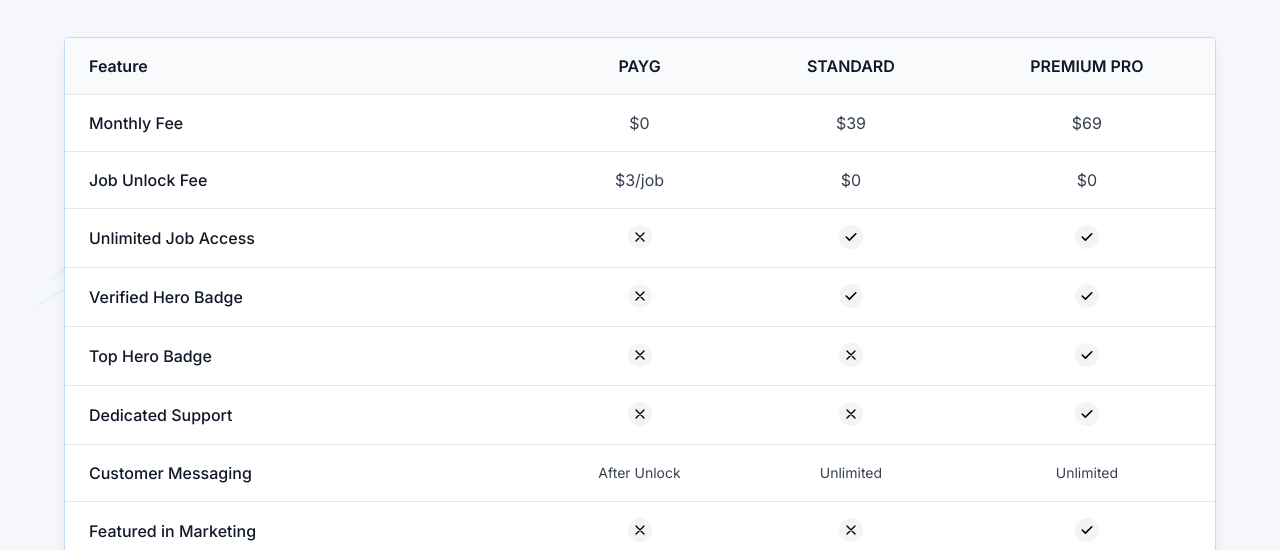
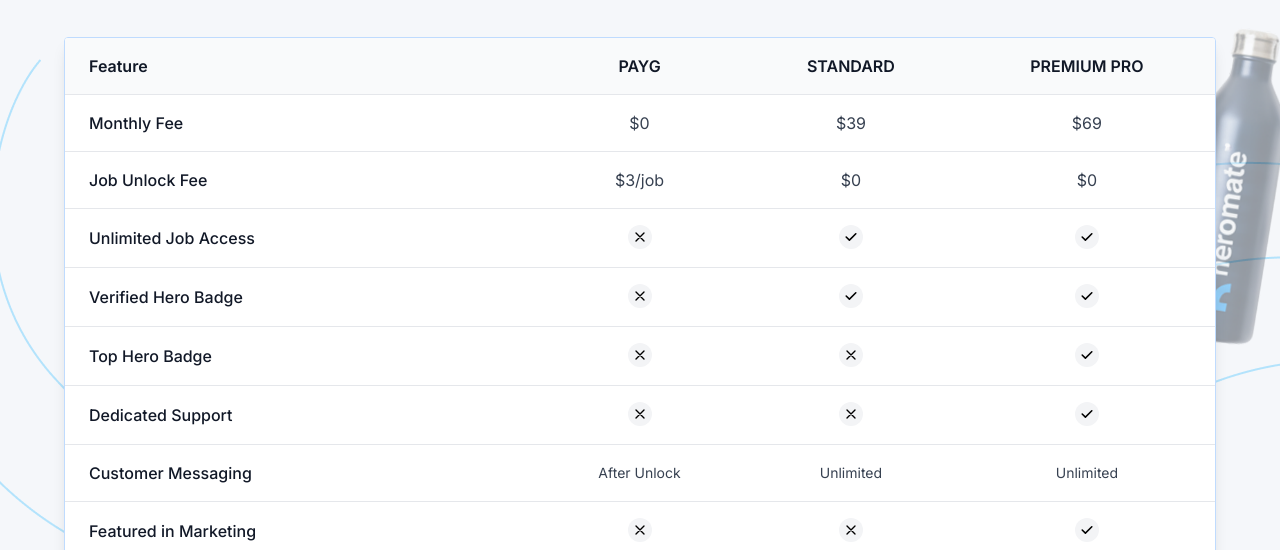
Before and after one commit to YounusMahr/hero-mate, a plain HTML site: page pages/pricing.html in a window 1280 px wide. Shown: the part 2050-2600 px from the top of the page. Drawn offline with nearby package versions, Linux system fonts and the light colour scheme.

Commit message:
updated-all

```diff
--- a/pages/pricing.html
+++ b/pages/pricing.html
@@ -608,16 +608,15 @@
 
   <section id="comparison" class="relative py-12 md:py-16 md:px-10 lg:py-20 bg-[#F5F7FA] overflow-hidden" aria-label="Heromate Plan Comparison">
     <!-- Background decorative SVGs -->
-    <div class="absolute inset-0 pointer-events-none" aria-hidden="true">
+
       <!-- Left curved waves -->
-      <svg class="absolute left-0 top-1/4 w-64 h-64 text-blue-100 opacity-40" viewBox="0 0 200 200" fill="none">
-        <path d="M50,100 Q100,50 150,100 T250,100" stroke="currentColor" stroke-width="2" fill="none"/>
-        <path d="M40,120 Q100,70 160,120 T260,120" stroke="currentColor" stroke-width="2" fill="none"/>
-        <path d="M30,140 Q100,90 170,140 T270,140" stroke="currentColor" stroke-width="2" fill="none"/>
-      </svg>
+      <img src="/public/img/lines-3.png" class="absolute  right-0" alt="">
       <!-- Right curved waves -->
-      <img src="/public/img/bottle.png" class="absolute top-1/4 right-0" alt="">
-    </div>
+      <img src="/public/img/bottle.png " class="absolute w-[200px] w-[200px]   -right-12  top-32  " alt="">
+
+       <!-- Right curved waves -->
+       <img src="/public/img/lines-2.png" class="absolute  left-0" alt="">
+
 
     <div class="mx-auto max-w-7xl px-4 md:px-6 relative z-10">
       <!-- Header -->
```
Also changed, not shown: index.html (+1 -1 lines), public/img/lines-2.png (renamed from public/img/Lines (2).png), public/img/lines-3.png (renamed from public/img/Lines (3).png).
